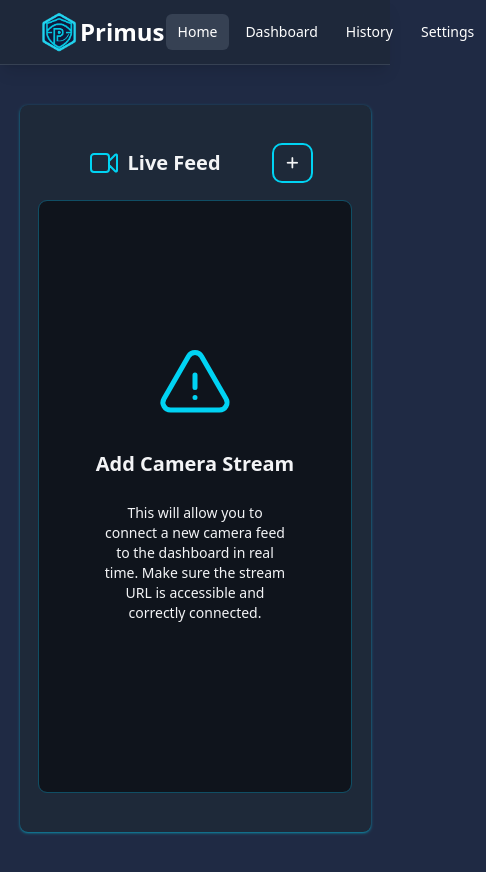
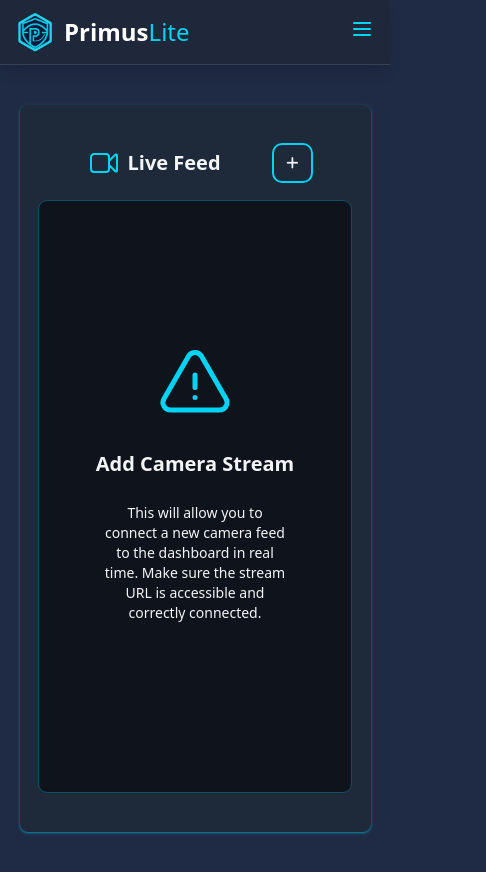
Before and after one commit to yusufwahab/PrimusLite, a React (Vite) app: page / in a window 390 px wide. Shown: the whole page, 486 px wide, since content can reach past the window. Built offline with nearby package versions, Linux system fonts and the light colour scheme.

Commit message:
mobilenavbar

```diff
--- a/src/Header.jsx
+++ b/src/Header.jsx
@@ -1,26 +1,155 @@
-// import AddButton from "./AddButton";
+import { useState } from "react";
 import primusLogo from './assets/logo-primus.png';
 
-export default function Header ({addCameraStream}) {
+export default function Header({ addCameraStream }) {
+  const [menuOpen, setMenuOpen] = useState(false);
 
   return (
     <nav className="bg-gray-800/80 backdrop-blur-md shadow-lg sticky top-0 z-50 border-b border-gray-700">
-        <div className="ml-10 mr-10 mx-auto ">
+      <div className="mx-4 sm:mx-6 lg:mx-10">
         <div className="flex items-center justify-between h-16 xl:h-20">
-                <a className="flex items-center"><img src={primusLogo} alt="primus logo" className="w-10 h-10 xl:w-10 xl:h-10 cursor-pointer" /><span className=" text-2xl font-bold text-white cursor-pointer">Primus<span
-                            className="text-cyan-400 font-light font-black cursor-pointer">Lite</span></span></a>
-                <div className="flex items-center space-x-1">
-                    <a className="focus:bg-gray-700 active:bg-gray-700 text-white px-3 py-2 rounded-md text-sm font-medium hover:outline-1 hover:outline-cyan-800 cursor-pointer bg-gray-700"
-                        aria-current="page">Home</a>
-                        <a className=" text-white px-3 py-2 rounded-md text-sm font-medium hover:outline-1 hover:outline-cyan-800 cursor-pointer focus:bg-gray-700 active:bg-gray-700"
-                        aria-current="page">Dashboard</a>
+          {/* Logo */}
+          <a className="flex items-center">
+            <img
+              src={primusLogo}
+              alt="primus logo"
+              className="w-10 h-10 xl:w-10 xl:h-10 cursor-pointer"
+            />
+            <span className="text-2xl font-bold text-white cursor-pointer ml-2">
+              Primus
+              <span className="text-cyan-400 font-light font-black">Lite</span>
+            </span>
+          </a>
+
+          {/* Hamburger (Mobile) */}
+          <div className="md:hidden">
+            <button
+              onClick={() => setMenuOpen(!menuOpen)}
+              className="text-white focus:outline-none"
+              aria-label="Toggle Menu"
+            >
+              <svg
+                className="w-6 h-6 text-cyan-400 cursor-pointer"
+                fill="none"
+                stroke="currentColor"
+                viewBox="0 0 24 24"
+                xmlns="http://www.w3.org/2000/svg"
+              >
+                {menuOpen ? (
+                  <path
+                    strokeLinecap="round"
+                    strokeLinejoin="round"
+                    strokeWidth="2"
+                    d="M6 18L18 6M6 6l12 12"
+                  />
+                ) : (
+                  <path
+                    strokeLinecap="round"
+                    strokeLinejoin="round"
+                    strokeWidth="2"
+                    d="M4 6h16M4 12h16M4 18h16"
+                  />
+                )}
+              </svg>
+            </button>
+          </div>
+
+          {/* Nav Links (Desktop) */}
+          <div className="hidden md:flex space-x-1 items-center">
+            {["Home", "Dashboard", "History", "Settings"].map((text) => (
               <a
-                        className="text-white focus:bg-gray-700 hover:text-white px-3 py-2 rounded-md text-sm font-medium hover:outline-1 hover:outline-cyan-800 cursor-pointer focus:bg-gray-700 active:bg-gray-700">History</a>
-                    <a
-                        className="text-white focus:bg-gray-700 hover:text-white px-3 py-2 rounded-md text-sm font-medium hover:outline-1 hover:outline-cyan-800 cursor-pointer focus:bg-gray-700 active:bg-gray-700">Settings</a>
+                key={text}
+                className="text-white px-3 py-2 rounded-md text-sm font-medium hover:outline-1 hover:outline-cyan-800 cursor-pointer focus:bg-gray-700 active:bg-gray-700"
+              >
+                {text}
+              </a>
+            ))}
           </div>
         </div>
+
+        {/* Nav Links (Mobile dropdown) */}
+        {menuOpen && (
+          <div className="flex flex-col md:hidden mt-2 space-y-1 pb-4">
+            {["Home", "Dashboard", "History", "Settings"].map((text) => (
+              <a
+                key={text}
+                className="text-white px-3 py-2 rounded-md text-sm font-medium hover:outline-1 hover:outline-cyan-800 cursor-pointer focus:bg-gray-700 active:bg-gray-700"
+              >
+                {text}
+              </a>
+            ))}
+          </div>
+        )}
       </div>
     </nav>
-    )
+  );
 }
+
+
+
+
+
+
+
+
+
+
+
+
+
+
+
+
+
+
+
+
+
+
+
+
+
+
+
+
+
+
+
+
+
+
+
+
+
+
+
+
+
+
+
+// // import AddButton from "./AddButton";
+// import primusLogo from './assets/logo-primus.png';
+
+// export default function Header ({addCameraStream}) {
+
+//     return (
+//         <nav className="bg-gray-800/80 backdrop-blur-md shadow-lg sticky top-0 z-50 border-b border-gray-700">
+//         <div className="ml-10 mr-10 mx-auto ">
+//             <div className="flex items-center justify-between h-16 xl:h-20">
+//                 <a className="flex items-center"><img src={primusLogo} alt="primus logo" className="w-10 h-10 xl:w-10 xl:h-10 cursor-pointer" /><span className=" text-2xl font-bold text-white cursor-pointer">Primus<span
+//                             className="text-cyan-400 font-light font-black cursor-pointer">Lite</span></span></a>
+//                 <div className="flex items-center space-x-1">
+//                     <a className="focus:bg-gray-700 active:bg-gray-700 text-white px-3 py-2 rounded-md text-sm font-medium hover:outline-1 hover:outline-cyan-800 cursor-pointer bg-gray-700"
+//                         aria-current="page">Home</a>
+//                         <a className=" text-white px-3 py-2 rounded-md text-sm font-medium hover:outline-1 hover:outline-cyan-800 cursor-pointer focus:bg-gray-700 active:bg-gray-700"
+//                         aria-current="page">Dashboard</a>
+//                     <a
+//                         className="text-white focus:bg-gray-700 hover:text-white px-3 py-2 rounded-md text-sm font-medium hover:outline-1 hover:outline-cyan-800 cursor-pointer focus:bg-gray-700 active:bg-gray-700">History</a>
+//                     <a
+//                         className="text-white focus:bg-gray-700 hover:text-white px-3 py-2 rounded-md text-sm font-medium hover:outline-1 hover:outline-cyan-800 cursor-pointer focus:bg-gray-700 active:bg-gray-700">Settings</a>
+//                 </div>
+//             </div>
+//         </div>
+//     </nav>
+//     )
+// }
```
Lines whose indentation alone changed are shown as unchanged.
